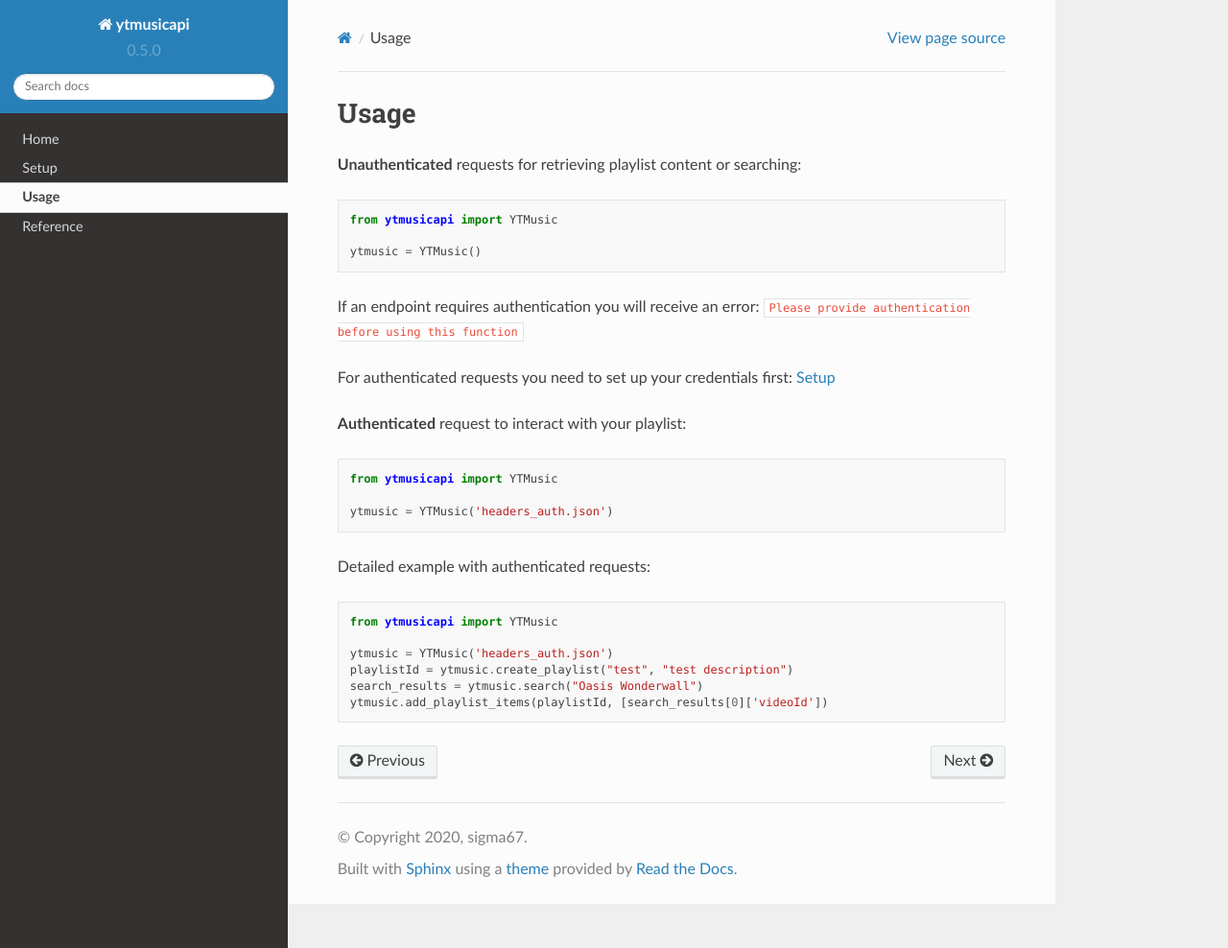
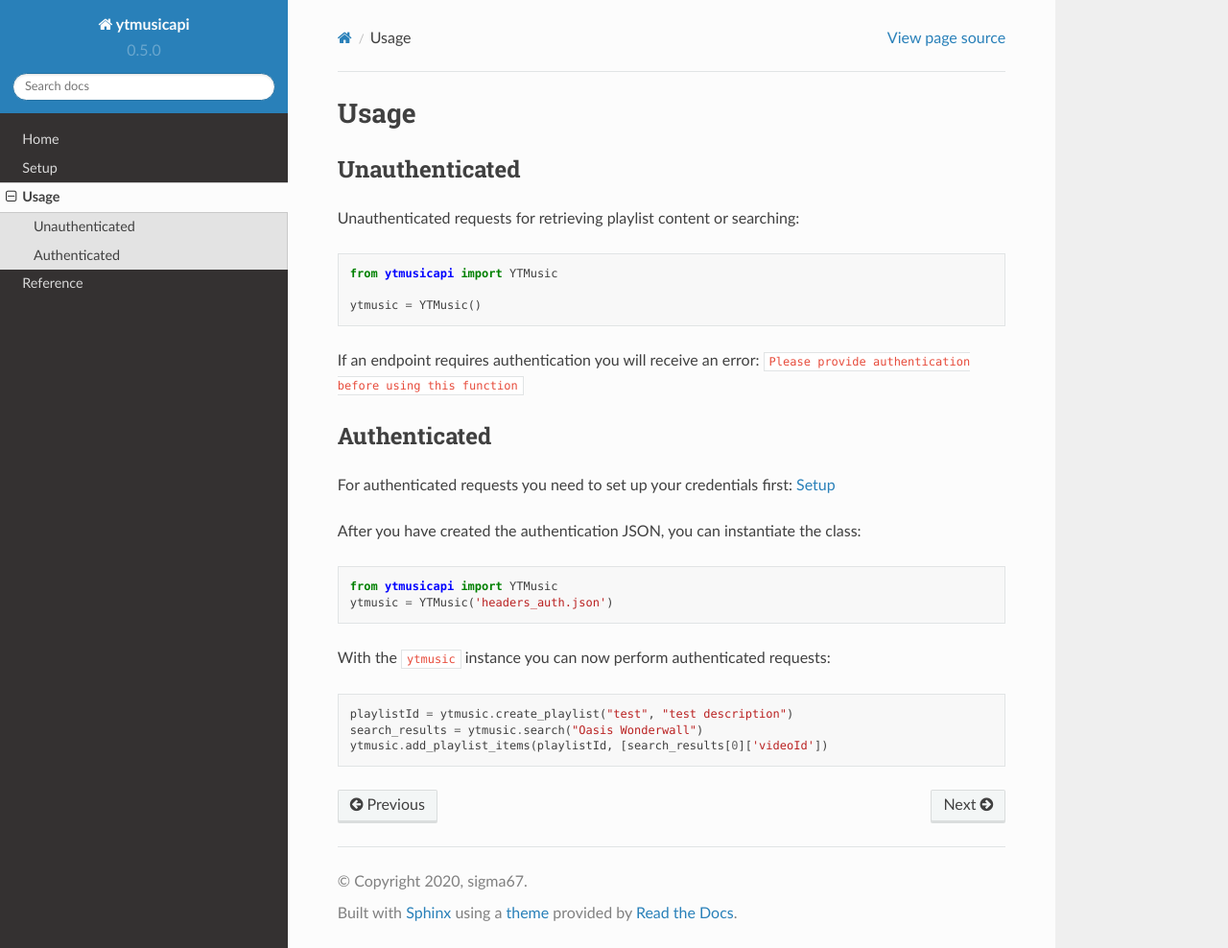
Before and after one commit to sigma67/ytmusicapi, a Sphinx documentation site: the page built from docs/source/usage.rst, in a window 1280 px wide and 988 px high. Shown: the whole window at 96% size. Built offline with Sphinx 7.4.7 and the Read the Docs theme 2.0.0, drawn with Linux system fonts in a browser that asks for light colours.

Commit message:
Update docs

```diff
--- a/docs/source/usage.rst
+++ b/docs/source/usage.rst
@@ -1,7 +1,9 @@
 Usage
 =======
 
-**Unauthenticated** requests for retrieving playlist content or searching:
+Unauthenticated
+---------------
+Unauthenticated requests for retrieving playlist content or searching:
 
 .. code-block:: python
 
@@ -13,24 +15,22 @@
 If an endpoint requires authentication you will receive an error:
 ``Please provide authentication before using this function``
 
+Authenticated
+-------------
 For authenticated requests you need to set up your credentials first: :doc:`Setup <setup>`
 
-**Authenticated** request to interact with your playlist:
+After you have created the authentication JSON, you can instantiate the class:
 
 .. code-block:: python
 
     from ytmusicapi import YTMusic
-
     ytmusic = YTMusic('headers_auth.json')
 
 
-Detailed example with authenticated requests:
+With the :code:`ytmusic` instance you can now perform authenticated requests:
 
 .. code-block:: python
 
-    from ytmusicapi import YTMusic
-
-    ytmusic = YTMusic('headers_auth.json')
     playlistId = ytmusic.create_playlist("test", "test description")
     search_results = ytmusic.search("Oasis Wonderwall")
     ytmusic.add_playlist_items(playlistId, [search_results[0]['videoId'])
```
Also changed, not shown: docs/source/reference.rst (+22 -1 lines).
